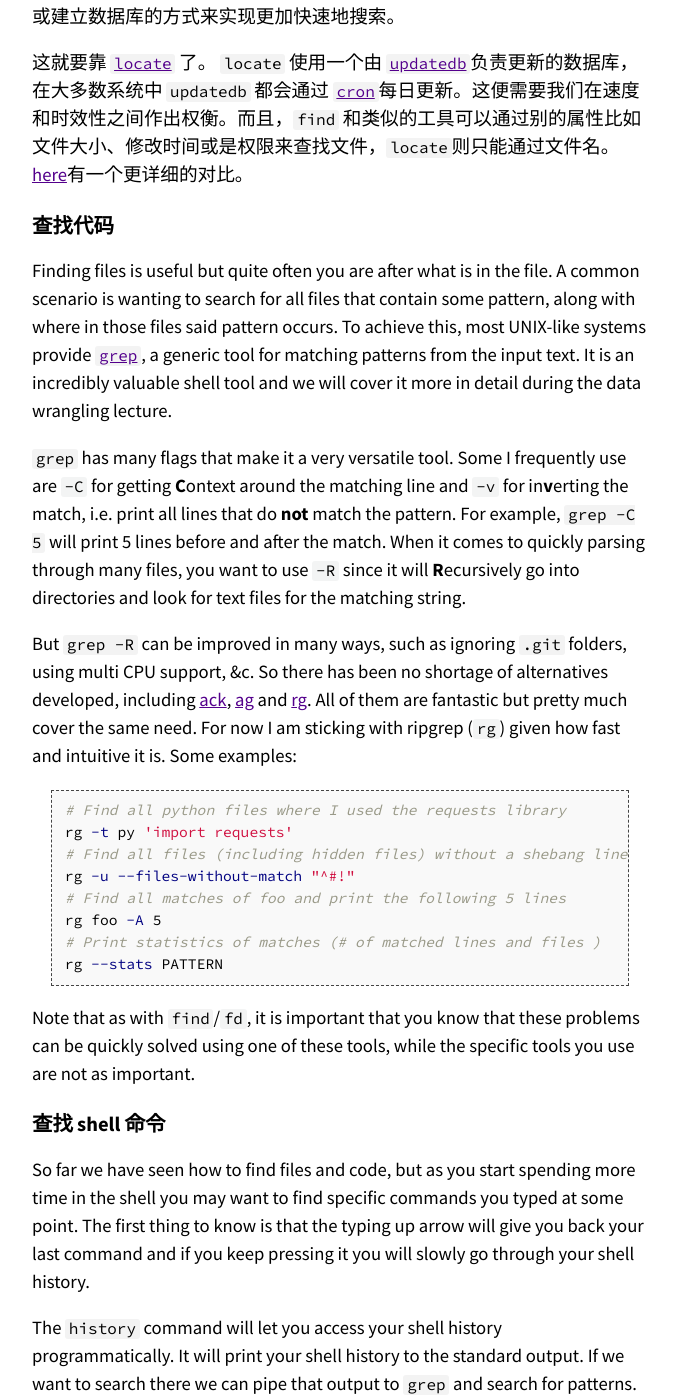
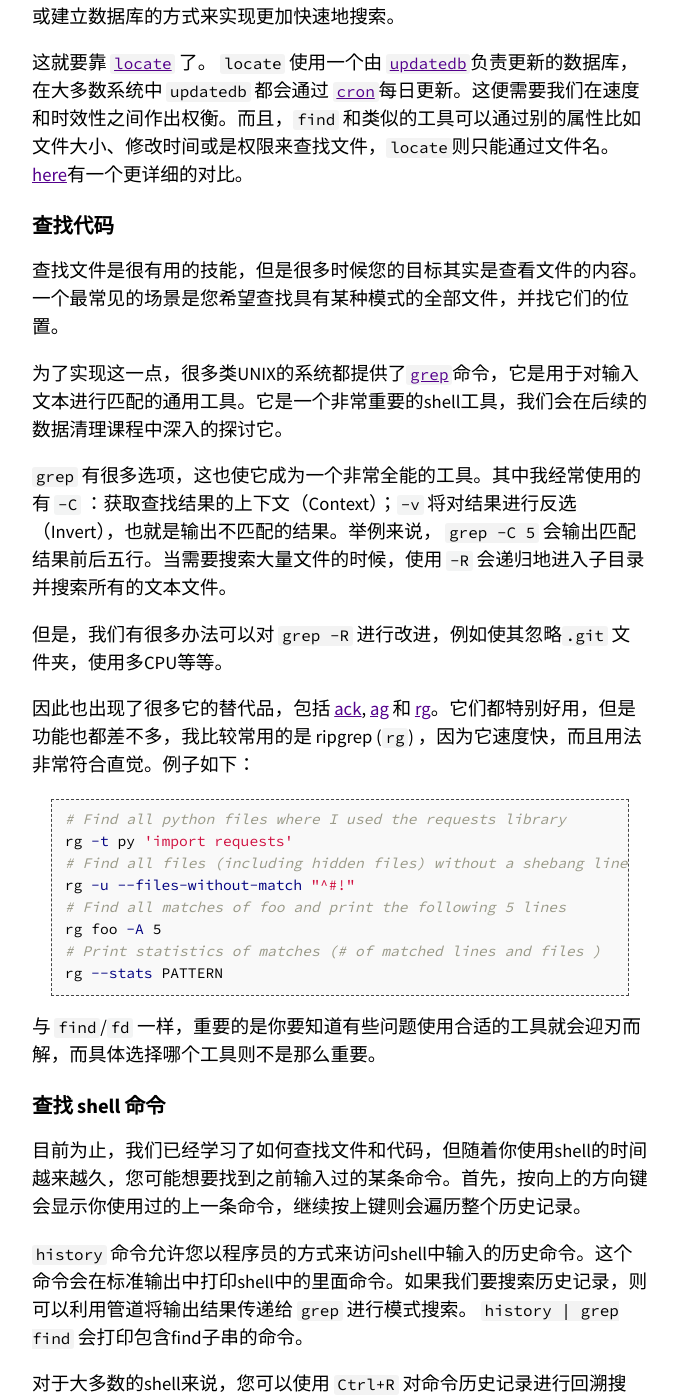
Before and after one commit to missing-semester-cn/missing-semester-cn.github.io, a Jekyll site: the page built from _2020/shell-tools.md, in a window 1280 px wide and 1400 px high, scrolled down 6817 px. Shown: the whole window, without its empty margins (300-978 px from the left). Built offline with Jekyll 4.4.1, drawn with Linux system fonts in a browser that asks for light colours; some of the changed text lies outside the part shown.

Commit message:
add trans status

````diff
--- a/_2020/shell-tools.md
+++ b/_2020/shell-tools.md
@@ -222,19 +222,16 @@ find . -name '*.png' -exec convert {} {.}.jpg \;
 
 ## 查找代码
 
-Finding files is useful but quite often you are after what is in the file.
-A common scenario is wanting to search for all files that contain some pattern, along with where in those files said pattern occurs.
-To achieve this, most UNIX-like systems provide [`grep`](http://man7.org/linux/man-pages/man1/grep.1.html), a generic tool for matching patterns from the input text.
-It is an incredibly valuable shell tool and we will cover it more in detail during the data wrangling lecture.
+查找文件是很有用的技能，但是很多时候您的目标其实是查看文件的内容。一个最常见的场景是您希望查找具有某种模式的全部文件，并找它们的位置。
 
-`grep` has many flags that make it a very versatile tool.
-Some I frequently use are `-C` for getting **C**ontext around the matching line and `-v` for in**v**erting the match, i.e. print all lines that do **not** match the pattern. For example, `grep -C 5` will print 5 lines before and after the match.
-When it comes to quickly parsing through many files, you want to use `-R` since it will **R**ecursively go into directories and look for text files for the matching string.
+为了实现这一点，很多类UNIX的系统都提供了[`grep`](http://man7.org/linux/man-pages/man1/grep.1.html)命令，它是用于对输入文本进行匹配的通用工具。它是一个非常重要的shell工具，我们会在后续的数据清理课程中深入的探讨它。
 
-But `grep -R` can be improved in many ways, such as ignoring `.git` folders, using multi CPU support, &c.
-So there has been no shortage of alternatives developed, including [ack](https://beyondgrep.com/), [ag](https://github.com/ggreer/the_silver_searcher) and [rg](https://github.com/BurntSushi/ripgrep).
-All of them are fantastic but pretty much cover the same need.
-For now I am sticking with ripgrep (`rg`) given how fast and intuitive it is. Some examples:
+`grep` 有很多选项，这也使它成为一个非常全能的工具。其中我经常使用的有 `-C` ：获取查找结果的上下文（Context）；`-v` 将对结果进行反选（Invert），也就是输出不匹配的结果。举例来说， `grep -C 5` 会输出匹配结果前后五行。当需要搜索大量文件的时候，使用 `-R` 会递归地进入子目录并搜索所有的文本文件。
+
+但是，我们有很多办法可以对 `grep -R` 进行改进，例如使其忽略`.git` 文件夹，使用多CPU等等。
+
+因此也出现了很多它的替代品，包括 [ack](https://beyondgrep.com/), [ag](https://github.com/ggreer/the_silver_searcher) 和 [rg](https://github.com/BurntSushi/ripgrep)。它们都特别好用，但是功能也都差不多，我比较常用的是 ripgrep (`rg`) ，因为它速度快，而且用法非常符合直觉。例子如下：
+
 ```bash
 # Find all python files where I used the requests library
 rg -t py 'import requests'
@@ -246,20 +243,20 @@ rg foo -A 5
 rg --stats PATTERN
 ```
 
-Note that as with `find`/`fd`, it is important that you know that these problems can be quickly solved using one of these tools, while the specific tools you use are not as important.
+与 `find`/`fd` 一样，重要的是你要知道有些问题使用合适的工具就会迎刃而解，而具体选择哪个工具则不是那么重要。
+
 
 ## 查找 shell 命令
 
-So far we have seen how to find files and code, but as you start spending more time in the shell you may want to find specific commands you typed at some point.
-The first thing to know is that the typing up arrow will give you back your last command and if you keep pressing it you will slowly go through your shell history.
+目前为止，我们已经学习了如何查找文件和代码，但随着你使用shell的时间越来越久，您可能想要找到之前输入过的某条命令。首先，按向上的方向键会显示你使用过的上一条命令，继续按上键则会遍历整个历史记录。
 
-The `history` command will let you access your shell history programmatically.
-It will print your shell history to the standard output.
-If we want to search there we can pipe that output to `grep` and search for patterns.
-`history | grep find` will print commands with the substring "find".
 
-In most shells you can make use of `Ctrl+R` to perform backwards search through your history.
-After pressing `Ctrl+R` you can type a substring you want to match for commands in your history.
+`history` 命令允许您以程序员的方式来访问shell中输入的历史命令。这个命令会在标准输出中打印shell中的里面命令。如果我们要搜索历史记录，则可以利用管道将输出结果传递给 `grep` 进行模式搜索。
+`history | grep find` 会打印包含find子串的命令。
+
+对于大多数的shell来说，您可以使用 `Ctrl+R` 对命令历史记录进行回溯搜索。敲 `Ctrl+R` 后您可以输入子串来进行匹配，查找历史命令行。
+
+
 As you keep pressing it you will cycle through the matches in your history.
 This can also be enabled with the UP/DOWN arrows in [zsh](https://github.com/zsh-users/zsh-history-substring-search).
 A nice addition on top of `Ctrl+R` comes with using [fzf](https://github.com/junegunn/fzf/wiki/Configuring-shell-key-bindings#ctrl-r) bindings.
````
